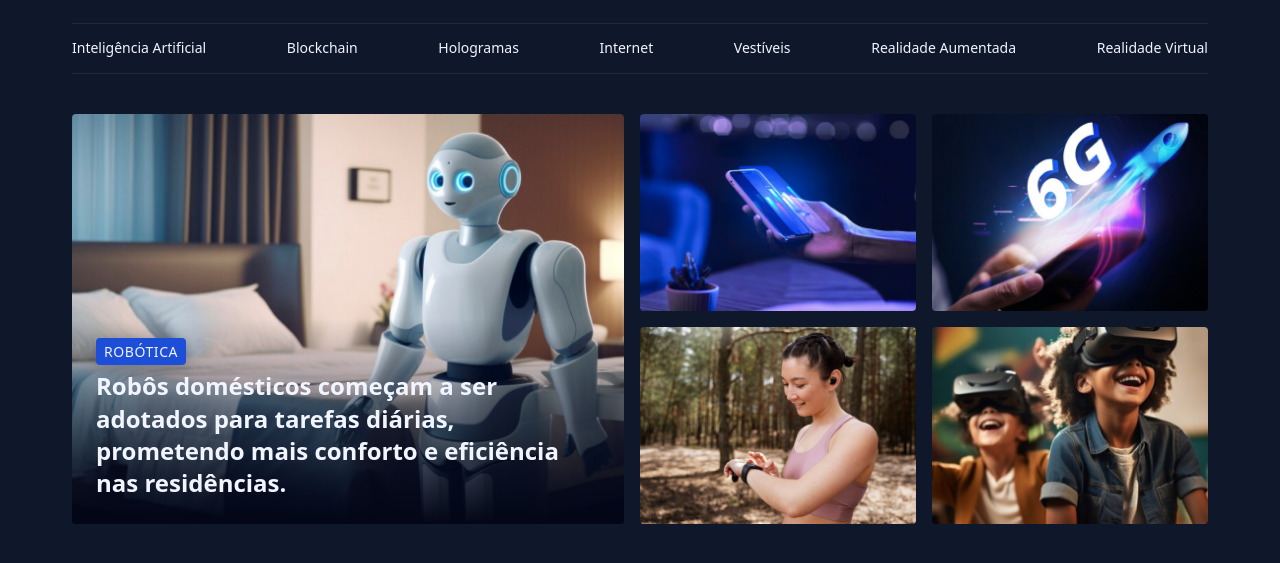
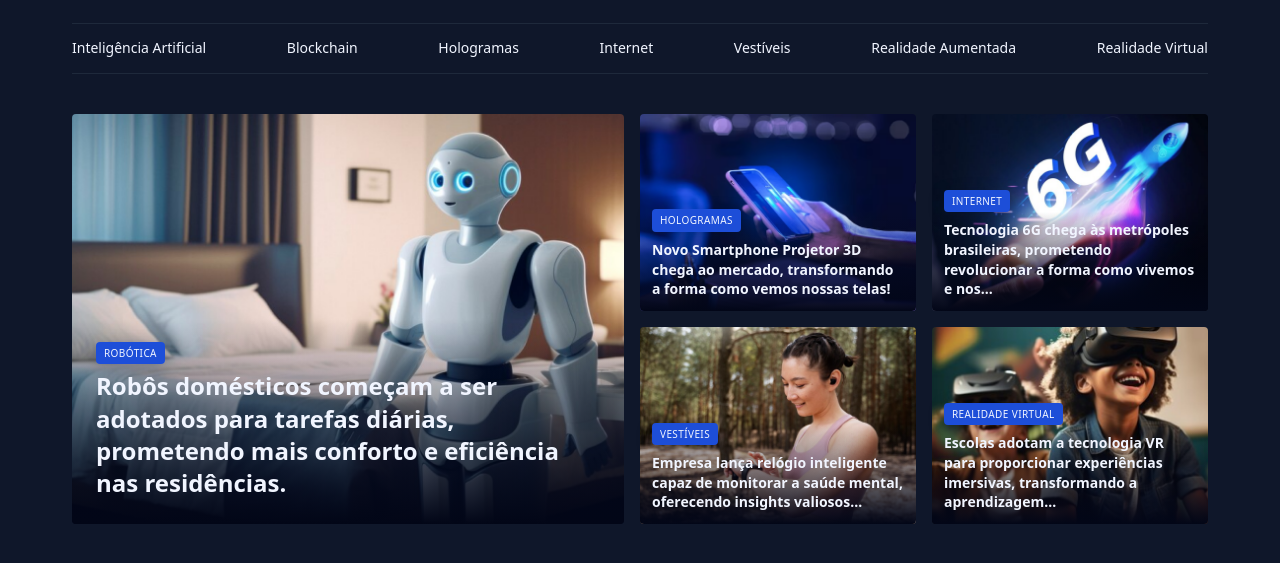
Before and after one commit to Darioluiz/news, a plain HTML site: page index.html in a window 1280 px wide. Shown: the part 51-614 px from the top of the page. Drawn offline with Linux system fonts and the light colour scheme.

Commit message:
ajustes final de cards e spans

```diff
--- a/index.html
+++ b/index.html
@@ -55,33 +55,65 @@
         </figure>
 
         <div class="grid grid-col-2 gap-16px">
-          <div>
+          <figure class="card">
             <img
               src="/assets/img/Image 02.png"
               alt="fotografia de um usuario de smartphone"
             />
-          </div>
+            <figcaption>
+              <span class="tag-span">Hologramas</span>
 
-          <div>
+              <h2 class="text-lg">
+                Novo Smartphone Projetor 3D chega ao mercado, transformando a
+                forma como vemos nossas telas!
+              </h2>
+            </figcaption>
+          </figure>
+
+          <figure class="card">
             <img
               src="/assets/img/Image 03.png"
               alt="imagem ilustrativa dos 6g"
             />
-          </div>
+            <figcaption>
+              <span class="tag-span">Internet</span>
 
-          <div>
+              <h2 class="text-lg">
+                Tecnologia 6G chega às metrópoles brasileiras, prometendo
+                revolucionar a forma como vivemos e nos...
+              </h2>
+            </figcaption>
+          </figure>
+
+          <figure class="card">
             <img
               src="/assets/img/Image 04.png"
               alt="fotografia de uma atleta olhando as horas"
             />
-          </div>
+            <figcaption>
+              <span class="tag-span">Vestíveis</span>
 
-          <div>
+              <h2 class="text-lg">
+                Empresa lança relógio inteligente capaz de monitorar a saúde
+                mental, oferecendo insights valiosos...
+              </h2>
+            </figcaption>
+          </figure>
+
+          <figure class="card">
             <img
               src="/assets/img/Image 05.png"
               alt="imagem de duas crianças com o VR, oculos de realidade virtual"
             />
-          </div>
+            <figcaption>
+              <span class="tag-span">Realidade Virtual</span>
+
+              <h2 class="text-lg">
+                Escolas adotam a tecnologia VR para proporcionar experiências
+                imersivas, transformando a aprendizagem...
+              </h2>
+            </figcaption>
+          </figure>
         </div>
       </section>
     </main>
--- a/style/global.css
+++ b/style/global.css
@@ -7,10 +7,10 @@
 
   --h1: 900 2.4rem/135% var(--font-archivo);
   --h2: 900 1.6rem/140% var(--font-archivo);
-  --h3: 900 1.4rem/140% var(--font-archivo);
+  --h3: 700 1.4rem/140% var(--font-archivo);
   --text: 400 1.6rem/140% var(--font-archivo);
   --text-small: 400 1.4rem/145% var(--font-archivo);
-  --span: 400 1.4rem/145% var(--font-archivo);
+  --span: 400 1rem/145% var(--font-archivo);
 
   /*Colors Background*/
   --bg-color: #0f172a;
--- a/style/section-1.css
+++ b/style/section-1.css
@@ -11,6 +11,7 @@ main {
     font: var(--span);
     background-color: var(--brand-color-dark);
     padding: 0.4rem 0.8rem;
+    display: inline-block;
   }
 
   .card {
@@ -29,9 +30,14 @@ main {
     position: absolute;
     bottom: 0;
     padding: 2.4rem;
-  }
 
-  h1 {
-    margin-top: 0.8rem;
+    &:has(.text-lg) {
+      padding: 1.2rem;
+    }
+
+    h1,
+    h2 {
+      margin-top: 0.8rem;
+    }
   }
 }
--- a/style/utility.css
+++ b/style/utility.css
@@ -26,6 +26,7 @@
 
 .text-lg {
   font: var(--h3);
+  color: var(--text-color-primary);
 }
 
 .text-sml {
```
